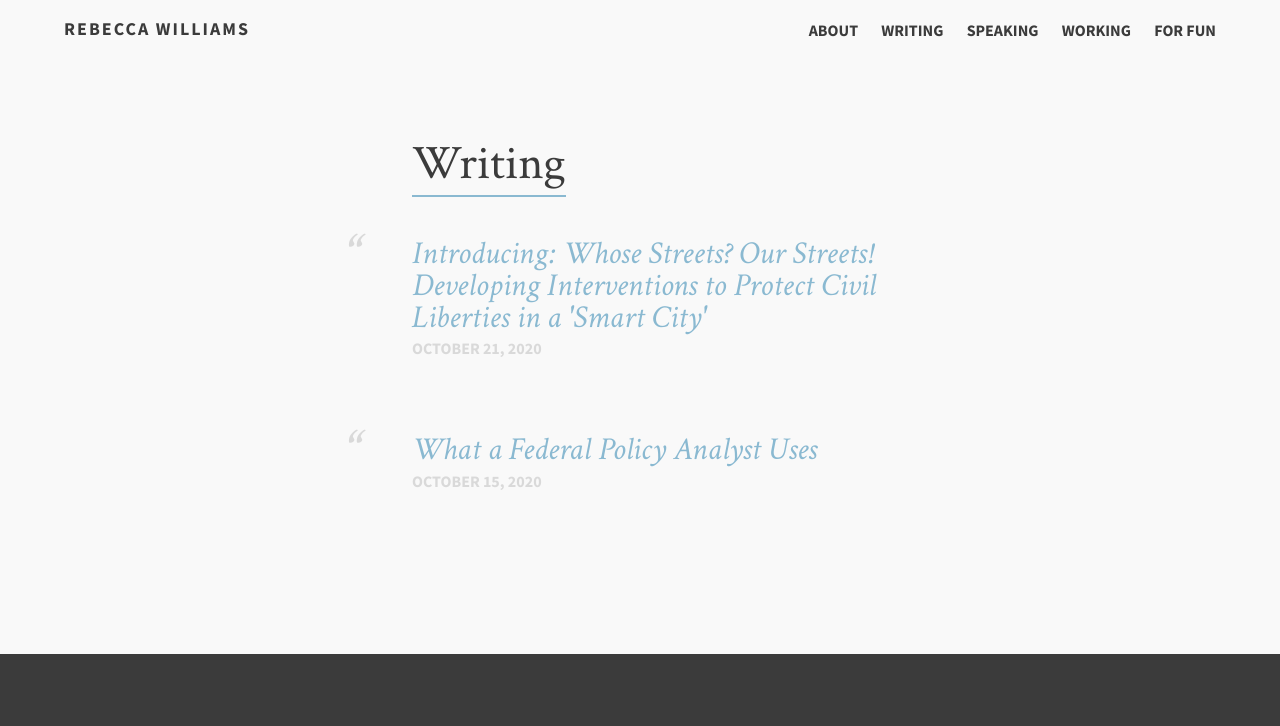
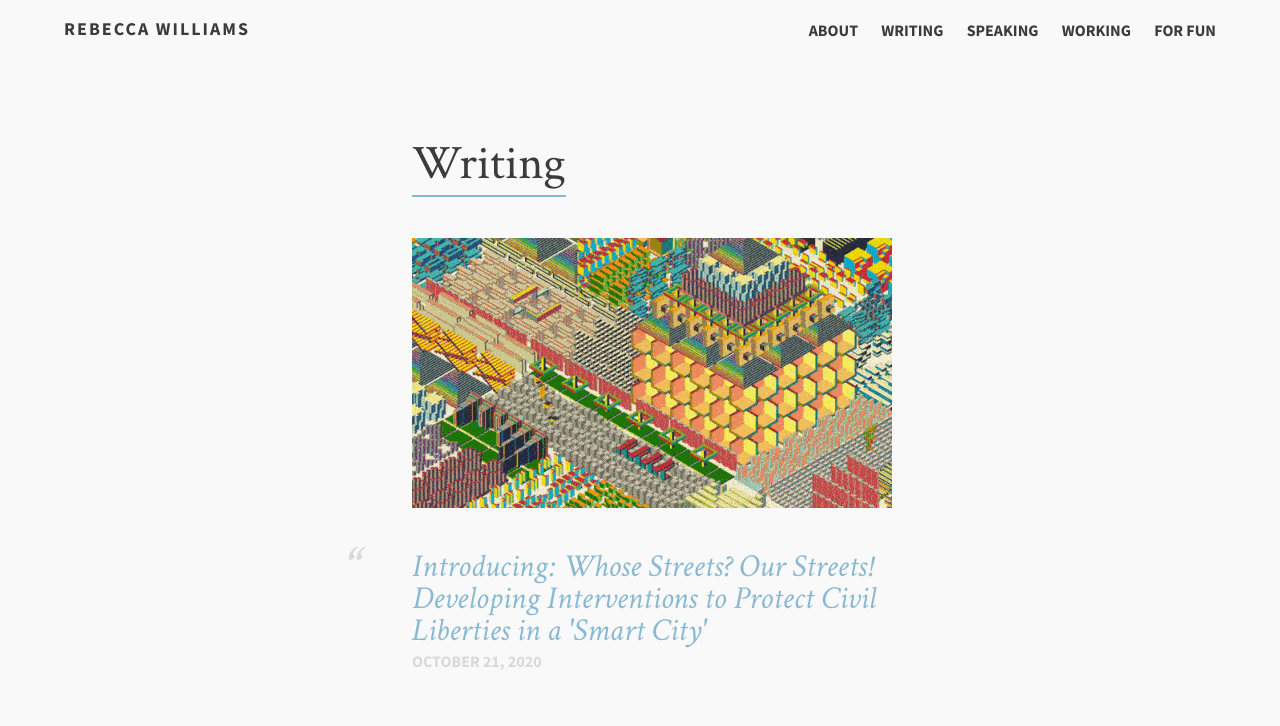
Before and after one commit to rebeccawilliams/rebeccawilliams.us, a Jekyll site: the page built from writing.md, in a window 1280 px wide. Shown: the top 726 px of the page. Built offline with Jekyll 4.4.1, drawn with Linux system fonts in a browser that asks for light colours; nearby versions of some CDN libraries; grey boxes are pictures that could not be loaded.

Commit message:
Update writing.html

```diff
--- a/_layouts/writing.html
+++ b/_layouts/writing.html
@@ -8,7 +8,7 @@
                   {% for post in site.posts %}
                   <li>
                     <div class="deets" itemscope itemtype="https://schema.org/BlogPosting" itemprop="blogPost">
-                        <!-- <p>{% if post.thumbnail %} <img src="{{ post.thumbnail }}" />{% endif %}</p> -->
+                        <p>{% if post.thumbnail %} <img src="{{ post.thumbnail }}" />{% endif %}</p>
                         <h1><a href="{{ site.url }}{{ post.url }}">{{ post.title }}</a></h1>
                         <p class="date"><time datetime="{{ post.date | date_to_xmlschema }}" itemprop="datePublished">{{ post.date | date: "%B %d, %Y" }}</time></p>
                         <p class="">{% if post.description %}{{ post.description  | strip_html | strip_newlines | truncate: 120 }}{% endif %}</p>
```
